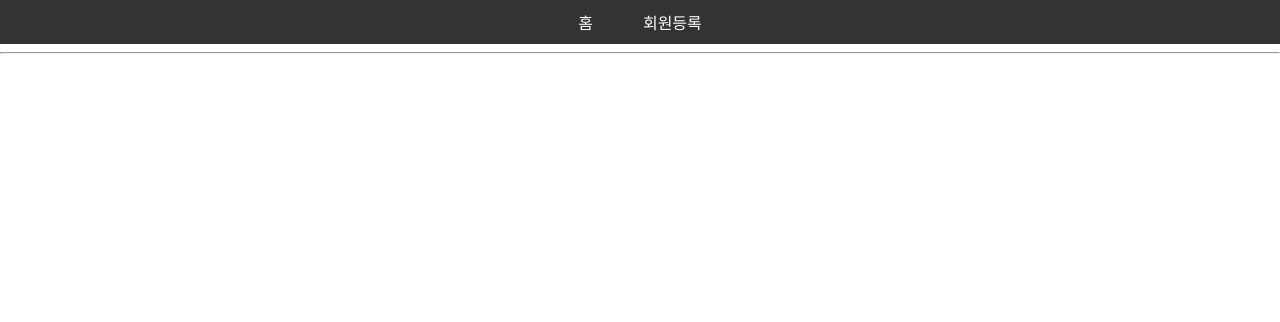
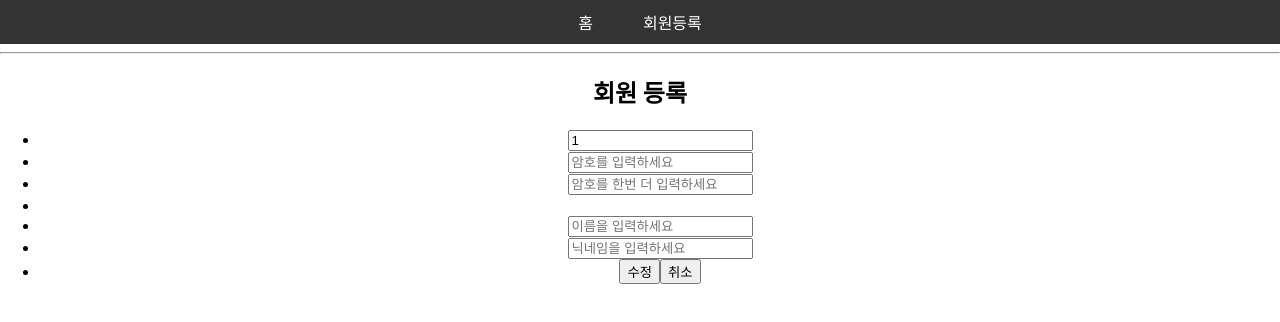
Before and after one commit to nam2626/KH_2025_04_REACT, a React (Create React App) app in the folder spring-member-app/: page /update/1 in a window 1280 px wide. Before the commit this address had no page. Shown: the top 322 px of the page. Built offline with nearby package versions, Linux system fonts and the light colour scheme; no server answers.

Commit message:
회원정보 수정 컴포넌트 처리

```diff
--- a/spring-member-app/src/App.js
+++ b/spring-member-app/src/App.js
@@ -5,6 +5,7 @@ import Header from './components/Header';
 import Login from './pages/Login';
 import Home from './pages/Home';
 import Register from './pages/Register';
+import Update from './pages/Update';
 
 function App() {
   return (
@@ -16,6 +17,7 @@ function App() {
           <Route path="/" element={<Login />} />
           <Route path="/home" element={<Home />} />
           <Route path="/register" element={<Register />} />
+          <Route path="/update/:id" element={<Update />} />
         </Routes>
       </BrowserRouter>
     </div>
--- a/spring-member-app/src/components/MemberItem.jsx
+++ b/spring-member-app/src/components/MemberItem.jsx
@@ -1,7 +1,10 @@
 import axios from 'axios';
+import { useNavigate } from 'react-router-dom';
 export default (props) => {
   const { id, userName, nickName } = props.member;
   const { reloadData } = props;
+
+  const navigate = useNavigate();
   //   console.log(props);
   const btnDelete = async () => {
     if (window.confirm(`정말로 ${id} 데이터를 삭제하시겠습니까?`)) {
@@ -14,13 +17,16 @@ export default (props) => {
       alert('데이터 삭제를 취소하셨습니다.');
     }
   };
+  const btnUpdate = () => {
+    navigate(`/update/${id}`);
+  };
   return (
     <tr>
       <td>{id}</td>
       <td>{userName}</td>
       <td>{nickName}</td>
       <td>
-        수정 / <button onClick={btnDelete}>삭제</button>
+        <button onClick={btnUpdate}>수정</button> / <button onClick={btnDelete}>삭제</button>
       </td>
     </tr>
   );
--- /dev/null
+++ b/spring-member-app/src/pages/Update.jsx
@@ -0,0 +1,99 @@
+import axios from 'axios';
+import { useEffect, useRef, useState } from 'react';
+import { useNavigate, useParams } from 'react-router-dom';
+export default () => {
+  const { id } = useParams();
+  const txtPasswd = useRef(null);
+  const txtPasswdChk = useRef(null);
+  const [txtName, setTxtName] = useState('');
+  const [txtNickName, setTxtNickName] = useState('');
+  const [passChkResult, setPassChkResult] = useState('');
+  const navigate = useNavigate();
+  const passCheck = () => {
+    const pattern = /^(?=.*[a-z])(?=.*[A-Z])(?=.*\d)(?=.*[!@#%$^&*])[A-Za-z\d!@#$%\^&\*]{8,20}$/;
+    console.log(pattern.test(txtPasswd.current.value));
+    const falseStyle = { fontWegiht: 'bold', color: 'red' };
+    const truetyle = { fontWegiht: 'bold', color: 'blue' };
+    if (pattern.test(txtPasswd.current.value)) {
+      if (txtPasswd.current.value == txtPasswdChk.current.value) {
+        setPassChkResult(<span style={truetyle}>두 암호가 동일하게 입력되었습니다.</span>);
+        return true;
+      } else {
+        setPassChkResult(<span style={falseStyle}>두 암호가 일치하지 않습니다.</span>);
+      }
+    } else {
+      setPassChkResult(<span style={falseStyle}>암호가 형식에 일치 하지 않습니다.</span>);
+    }
+    return false;
+  };
+
+  const update = async () => {
+    //모든 항목이 입력 되었는지 체크
+    if (!txtName || !txtNickName) {
+      alert('모든 항목에 정보를 입력하셔야 합니다.');
+      return;
+    }
+    //암호 유효성 검사 체크
+    if (!passCheck()) return;
+    //axios 이용해서 서버로 등록할 회원 정보 전달
+    try {
+      const response = await axios.patch('http://localhost:9999/member/update', {
+        id: id,
+        passwd: txtPasswd.current.value,
+        userName: txtName,
+        nickName: txtNickName,
+      });
+      //결과 출력
+      if (response.data.result) {
+        alert('회원정보 수정 성공');
+        navigate('/home');
+      } else {
+        alert('회원정보 수정 실패, 입력한 데이터를 확인하세요.');
+      }
+    } catch (error) {
+      console.log(error);
+    }
+  };
+
+  useEffect(() => {
+    axios
+      .get(`http://localhost:9999/member/update/${id}`)
+      .then((response) => {
+        if (!response.data.result) {
+          alert('수정할 회원 정보가 없습니다.');
+          navigate(-1);
+        }
+        setTxtName(response.data.member.userName);
+        setTxtNickName(response.data.member.nickName);
+      })
+      .catch((error) => console.log(error));
+  }, []);
+
+  return (
+    <div>
+      <h2>회원 등록</h2>
+      <ul>
+        <li>
+          <input type="text" value={id} readOnly />
+        </li>
+        <li>
+          <input type="text" onChange={passCheck} ref={txtPasswd} placeholder="암호를 입력하세요" />
+        </li>
+        <li>
+          <input type="password" onChange={passCheck} ref={txtPasswdChk} placeholder="암호를 한번 더 입력하세요" />
+        </li>
+        <li>{passChkResult}</li>
+        <li>
+          <input type="text" value={txtName} placeholder="이름을 입력하세요" onChange={(e) => setTxtName(e.target.value)} />
+        </li>
+        <li>
+          <input type="text" value={txtNickName} placeholder="닉네임을 입력하세요" onChange={(e) => setTxtNickName(e.target.value)} />
+        </li>
+        <li>
+          <button onClick={update}>수정</button>
+          <button onClick={() => navigate(-1)}>취소</button>
+        </li>
+      </ul>
+    </div>
+  );
+};
```
